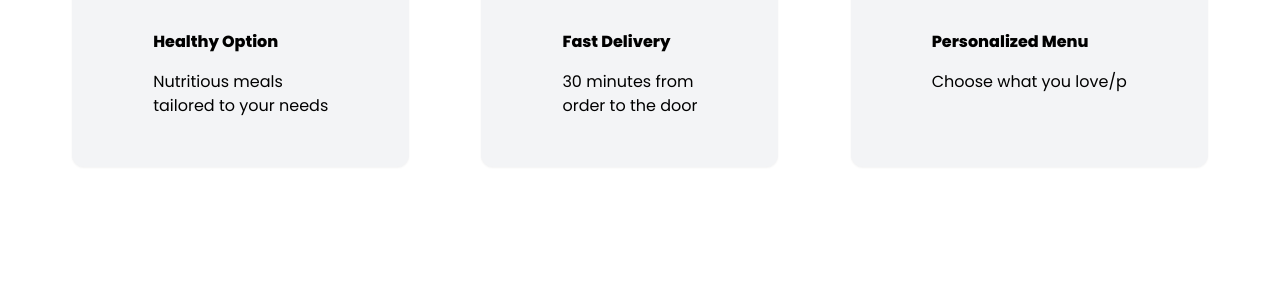
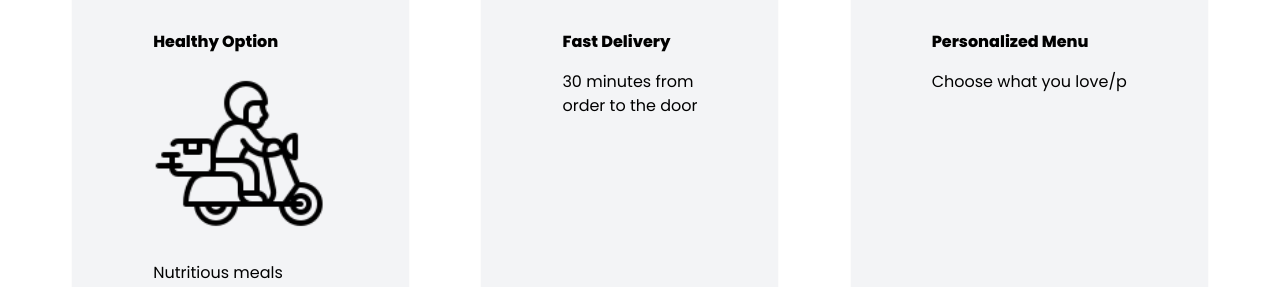
Before and after one commit to Altamash-0203/MessMate-The-Food-You-Deserve, a React (Vite) app in the folder Frontend/: page / in a window 1280 px wide. Shown: the part 471-758 px from the top of the page. Built offline with nearby package versions, Linux system fonts and the light colour scheme.

Commit message:
update button

```diff
--- a/Frontend/src/Components/Hero.jsx
+++ b/Frontend/src/Components/Hero.jsx
@@ -32,6 +32,7 @@ function Hero() {
 
         <div className="border border-gray-100 bg-gray-100 shadow-xs hover:shadow-xl rounded-xl flex flex-col gap-4 p-12 pl-20 pr-20">
           <h2 className="font-extrabold">Healthy Option</h2>
+          <img src="src\assets\delivery.png" alt="" />
           <p>
             Nutritious meals <br /> tailored to your needs
           </p>
```
Also changed, not shown: Frontend/src/assets/delivery.png (added).
